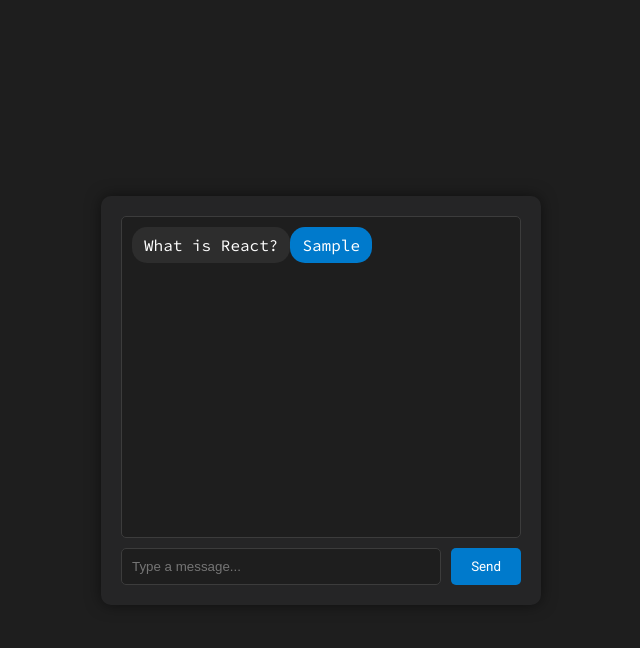
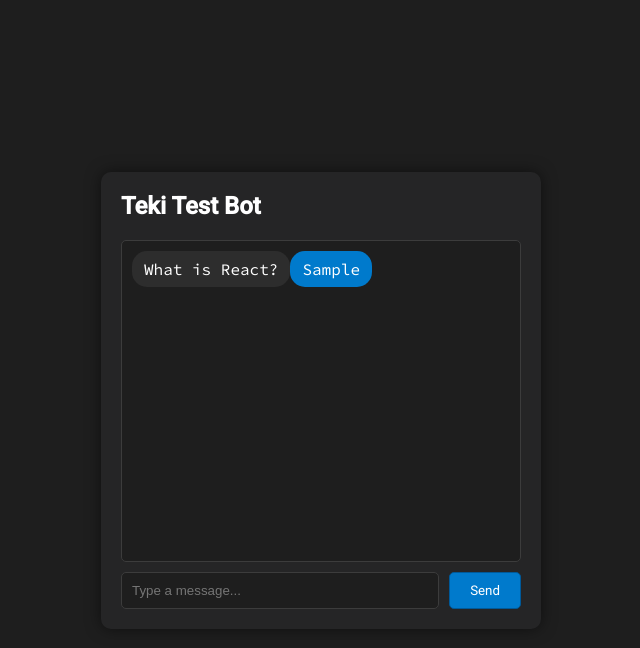
Before and after one commit to tekitestbot/tekitestbot.github.io, a website: page public/index.html in a window 1280 px wide. Both pictures are taken after typing "Sample" into the empty fields and a click on the button "Send". Shown: the whole page, without its empty margins (319-959 px from the left). Drawn offline with Linux system fonts and the light colour scheme; no server answers.

Commit message:
Updateing css

```diff
--- a/public/index.html
+++ b/public/index.html
@@ -13,15 +13,25 @@
   </script>
   <meta charset="UTF-8">
   <meta name="viewport" content="width=device-width, initial-scale=1.0">
-  <title>Teki Test Bot</title>
-  <link
-    href="https://fonts.googleapis.com/css2?family=Roboto:wght@400;500&family=Source+Code+Pro:wght@400;500&display=swap"
-    rel="stylesheet">
+  <title>Teki Test Bot - Enhance Your Interview Skills</title>
+  <meta name="description" content="Teki Test Bot is an interactive chatbot designed to help developers practice for interviews. Improve your skills with realistic questions and tips.">
+  <meta name="keywords" content="interview preparation, chatbot, React, developer tools, practice">
+  <meta property="og:title" content="Teki Test Bot - Enhance Your Interview Skills">
+  <meta property="og:description" content="Teki Test Bot is an interactive chatbot designed to help developers practice for interviews. Improve your skills with realistic questions and tips.">
+  <meta property="og:image" content="URL_TO_IMAGE">
+  <meta property="og:url" content="YOUR_PAGE_URL">
+  <meta property="og:type" content="website">
+  <meta property="twitter:card" content="summary_large_image">
+  <meta property="twitter:title" content="Teki Test Bot - Enhance Your Interview Skills">
+  <meta property="twitter:description" content="Teki Test Bot is an interactive chatbot designed to help developers practice for interviews. Improve your skills with realistic questions and tips.">
+  <meta property="twitter:image" content="URL_TO_IMAGE">
+  <link href="https://fonts.googleapis.com/css2?family=Roboto:wght@400;500&family=Source+Code+Pro:wght@400;500&display=swap" rel="stylesheet">
   <link rel="stylesheet" href="styles.css">
 </head>
 
 <body>
   <div id="chat-container">
+    <h1>Teki Test Bot</h1>
     <div id="chat"></div>
     <div style="display: flex;">
       <input type="text" id="messageInput" placeholder="Type a message..." />
--- a/public/styles.css
+++ b/public/styles.css
@@ -8,6 +8,7 @@ body {
   background-color: #1e1e1e;
   color: #d4d4d4;
 }
+
 #chat-container {
   background: #252526;
   border-radius: 10px;
@@ -19,6 +20,7 @@ body {
   flex-direction: column;
   justify-content: space-between;
 }
+
 #chat {
   height: 300px;
   overflow-y: auto;
@@ -29,9 +31,11 @@ body {
   background-color: #1e1e1e;
   font-family: 'Source Code Pro', monospace;
 }
+
 #chat div {
   margin-bottom: 10px;
 }
+
 .user {
   text-align: right;
   color: #ffffff;
@@ -40,6 +44,7 @@ body {
   border-radius: 15px;
   display: inline-block;
 }
+
 .bot {
   text-align: left;
   color: #ffffff;
@@ -48,6 +53,7 @@ body {
   border-radius: 15px;
   display: inline-block;
 }
+
 #messageInput {
   width: calc(100% - 80px);
   padding: 10px;
@@ -57,6 +63,12 @@ body {
   color: #d4d4d4;
   background-color: #1e1e1e;
 }
+
+#messageInput:focus {
+  border-color: #007acc;
+  background-color: #252526;
+}
+
 #sendBtn {
   padding: 10px 20px;
   background-color: #007acc;
@@ -68,6 +80,18 @@ body {
   outline: none;
   font-family: 'Roboto', sans-serif;
 }
+
 #sendBtn:hover {
   background-color: #005999;
 }
+
+#sendBtn:focus {
+  border: 1px solid #005999;
+}
+
+h1 {
+  font-size: 24px;
+  color: #ffffff;
+  margin-top: 0;
+  margin-bottom: 20px;
+}
```
Lines whose indentation alone changed are shown as unchanged.
